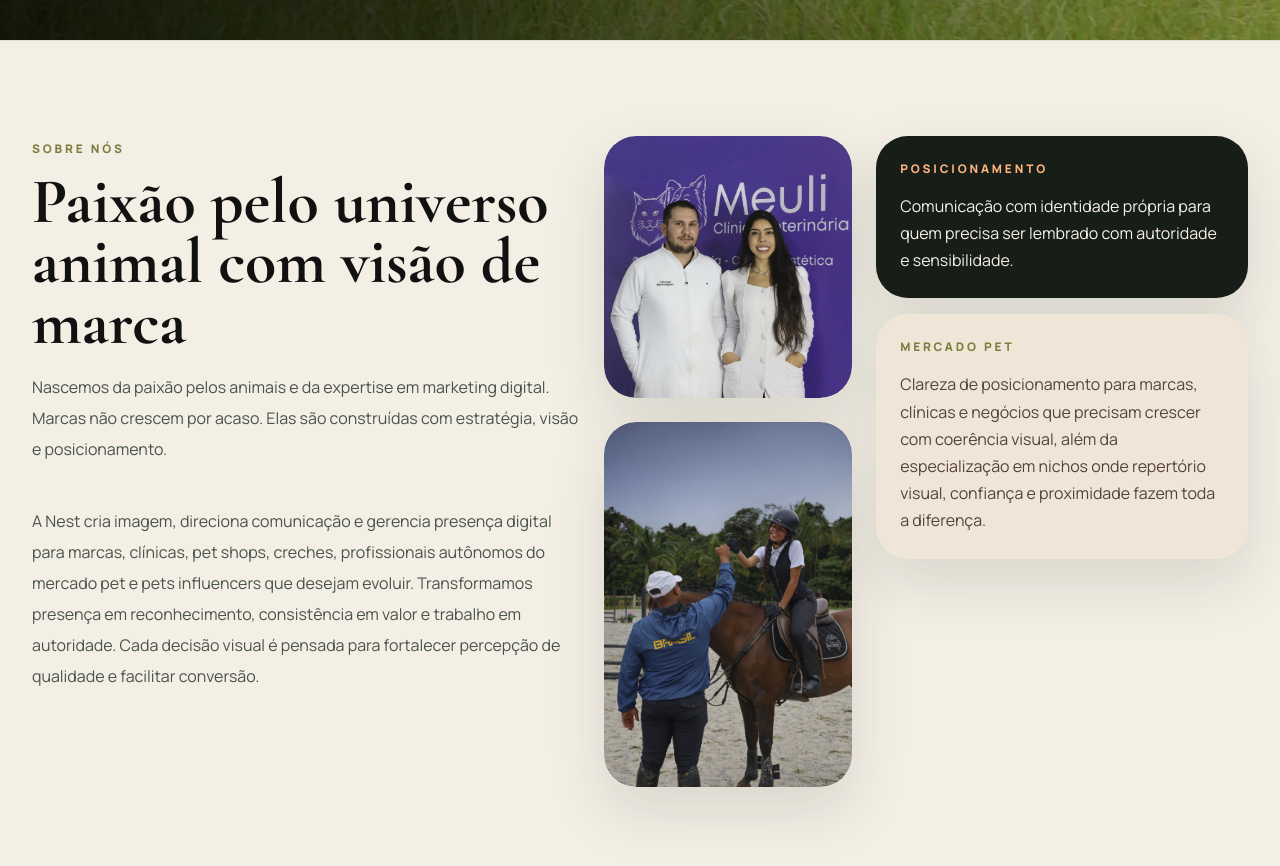
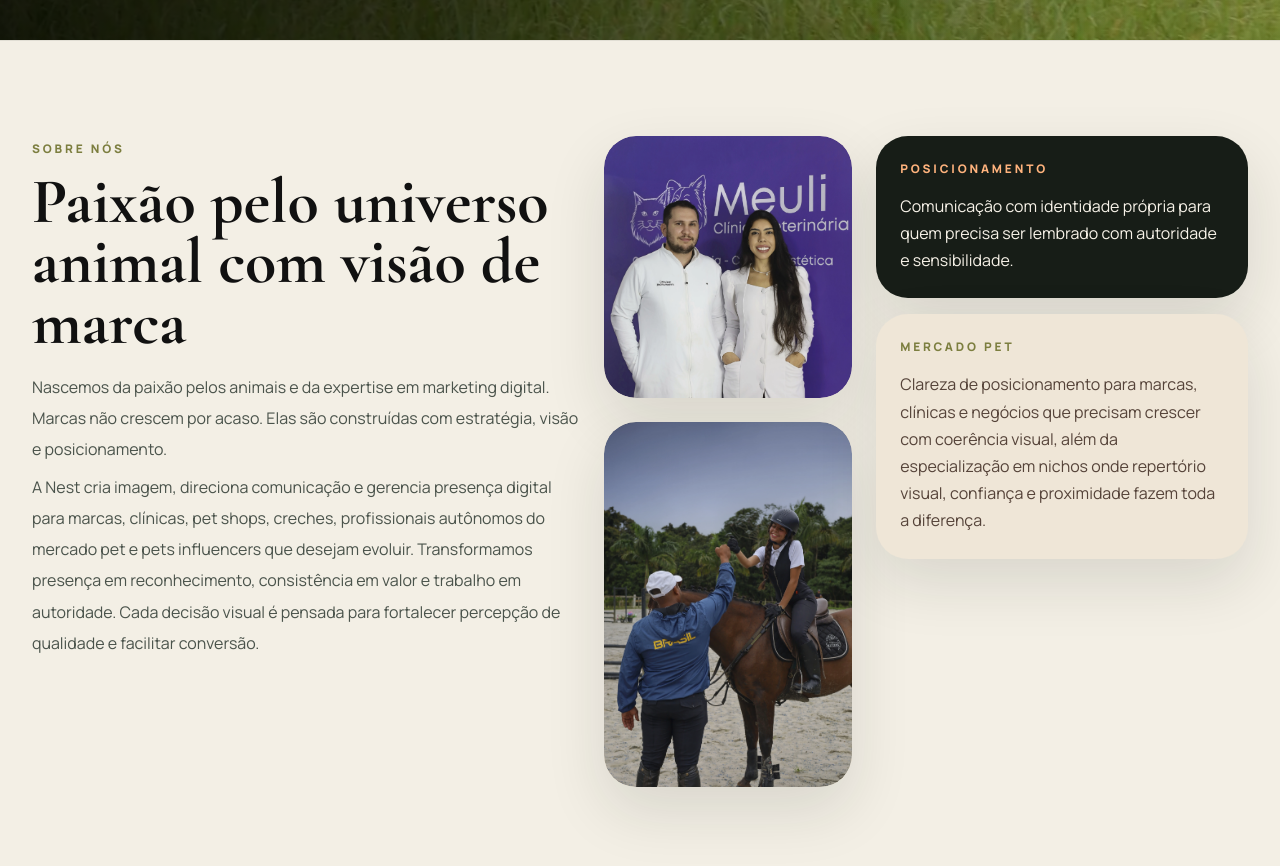
Before and after one commit to Wallaceoll/Nest-Studio-Vercel, a React (Vite) app: page / in a window 1280 px wide. Shown: the part 896-1762 px from the top of the page. Built offline with nearby package versions, Linux system fonts and the light colour scheme.

Commit message:
Ajuste de telo e de configuração de tela

```diff
--- a/src/styles.css
+++ b/src/styles.css
@@ -538,6 +538,14 @@ button {
   line-height: 1.95;
 }
 
+#sobre .content-stack {
+  gap: 0.4rem;
+}
+
+#sobre .body-copy p {
+  margin: 0;
+}
+
 .media-frame,
 .service-card,
 .panel,
@@ -1229,6 +1237,10 @@ button {
     grid-template-columns: minmax(0, 1fr) 24rem;
   }
 
+  .hero-grid {
+    align-items: end;
+  }
+
   .two-column-grid {
     grid-template-columns: 0.92fr 1.08fr;
     align-items: start;
@@ -1344,14 +1356,7 @@ button {
   }
 }
 
-@media (min-width: 1200px) {
-  .hero-grid {
-    grid-template-columns: minmax(0, 1fr) 24rem;
-    align-items: end;
-  }
-}
-
-@media (min-width: 1024px) and (max-width: 1439px) {
+@media (min-width: 1024px) and (max-width: 1599px) {
   #servicos.section {
     padding: 3.25rem 0 3rem;
   }
@@ -1423,7 +1428,7 @@ button {
   }
 }
 
-@media (max-width: 768px) {
+@media (max-width: 767px) {
   .hero-section {
     min-height: 100svh;
   }
@@ -1527,7 +1532,7 @@ button {
   }
 }
 
-@media (min-width: 768px) and (max-width: 1024px) {
+@media (min-width: 768px) and (max-width: 1023px) {
   .about-grid {
     grid-template-columns: 0.6fr 1.4fr;
   }
```
